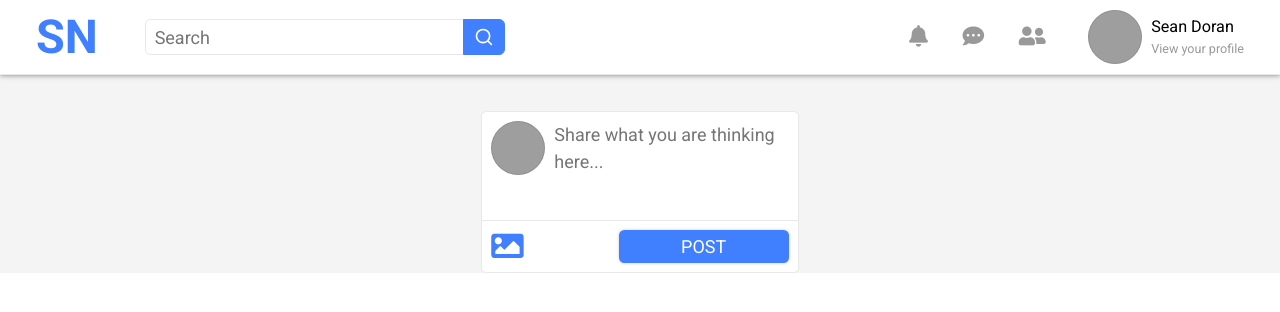
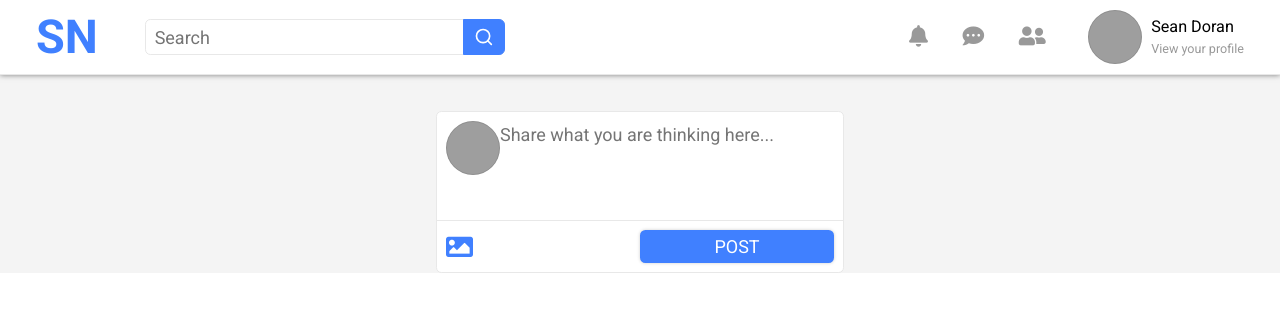
Before and after one commit to Ovardov/Social-Network, a React (Create React App) app in the folder Client/: page / in a window 1280 px wide. Shown: the top 312 px of the page. Built offline with nearby package versions, Linux system fonts and the light colour scheme; grey boxes are pictures that could not be loaded.

Commit message:
Resize grid

```diff
--- a/Client/src/App/app.module.scss
+++ b/Client/src/App/app.module.scss
@@ -44,7 +44,7 @@
         max-width: var(--layout-content-width);
         margin: var(--spacing-layout-elements) auto;
         display: grid;
-        grid-template-columns: repeat(3, 1fr);
+        grid-template-columns: 1fr 1.5fr 1fr;
         grid-gap: var(--spacing-layout-elements);
     }
 }
--- a/Client/src/Post/CreatePost/create-post.module.scss
+++ b/Client/src/Post/CreatePost/create-post.module.scss
@@ -8,7 +8,7 @@
 
         & p {
             display: grid;
-            grid-template-columns: repeat(7, 1fr);
+            grid-template-columns: repeat(8, 1fr);
             padding: 0.5em;
 
             &:first-child {
@@ -17,11 +17,10 @@
         }
 
         & textarea {
-            grid-column: span 6;
+            grid-column: span 7;
             resize: none;
             border: transparent;
             max-width: 100%;
-            margin-left: 0.5em;
             min-height: 5em;
             outline: none;
         }
@@ -31,12 +30,12 @@
             display: flex;
             align-items: center;
             cursor: pointer;
-            font-size: 1.8em;
+            font-size: 1.5em;
             color: var(--color-blue-main);
         }
 
         & input[type="submit"] {
-            grid-column: 4 /-1;
+            grid-column: 5 /-1;
             padding: 0.05em 0.5em;
         }
     }
```
